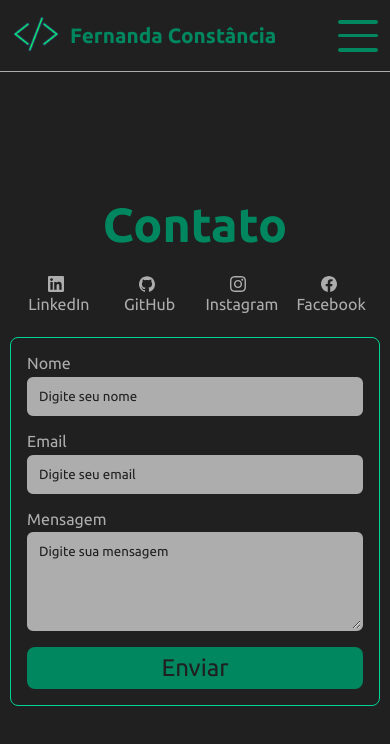
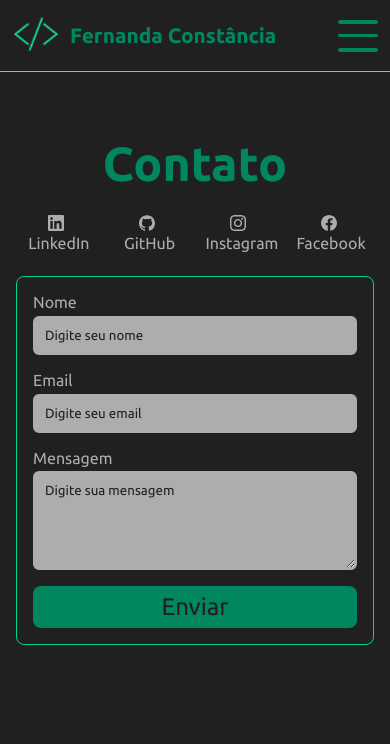
Before and after one commit to fernandaconstancia/fernandaconstancia-portfolio, a React (Create React App) app: page /contact in a window 390 px wide. Shown: the top 744 px of the page. Built offline with nearby package versions, Linux system fonts and the light colour scheme.

Commit message:
refactor: update mobile

```diff
--- a/src/pages/Contact/style.js
+++ b/src/pages/Contact/style.js
@@ -1,13 +1,12 @@
 import styled from "styled-components";
 
 export const Container = styled.div`
-  height: 90vh;
   width: 100%;
   display: flex;
   align-items: center;
   justify-content: center;
   flex-direction: column;
-  padding: 0 10px;
+  padding: 4rem 1rem 0 1rem;
 `;
 
 export const Header = styled.h1`
```
